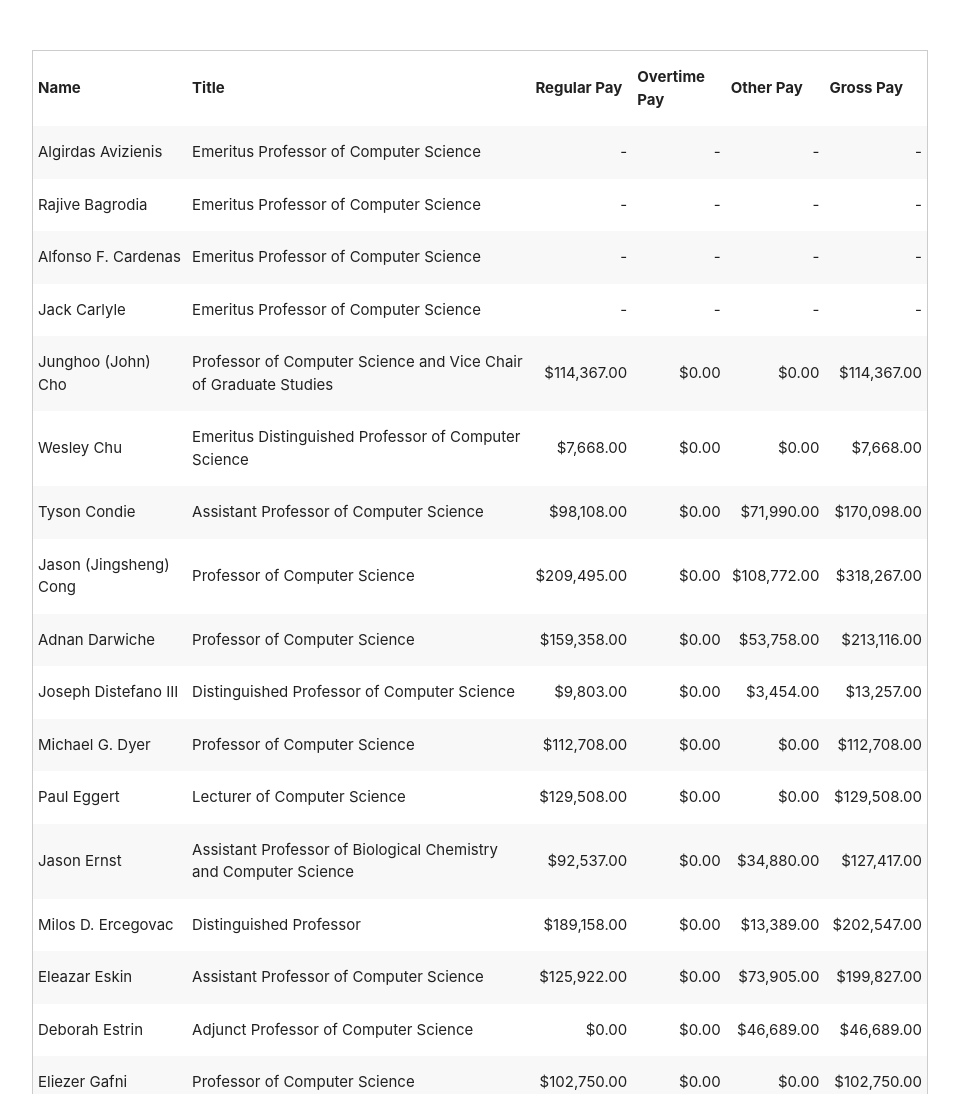
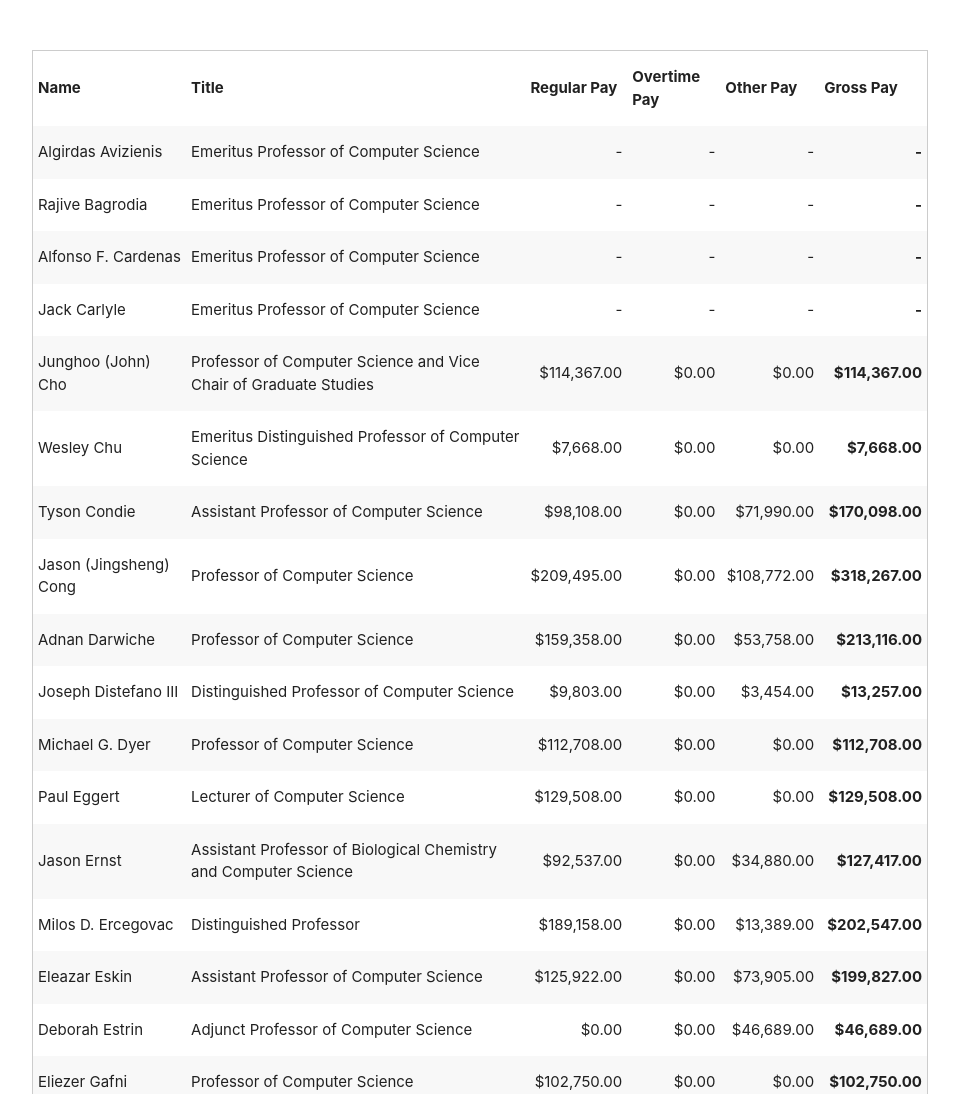
Before and after one commit to jacobnisnevich/ucla-cs-payroll, a plain HTML site: page index.html in a window 1280 px wide. Shown: the top 1094 px of the page, without its empty margins (160-1119 px from the left). Drawn offline with nearby package versions, Linux system fonts and the light colour scheme.

Commit message:
made last column bold

```diff
--- a/index.html
+++ b/index.html
@@ -32,7 +32,7 @@ $(document).ready(function() {
 			"</td><td data-value='" + professor.regular_pay + "'>" + formatNumber(professor.regular_pay) +
 			"</td><td data-value='" + professor.overtime_pay + "'>" + formatNumber(professor.overtime_pay) +
 			"</td><td data-value='" + professor.other_pay + "'>" + formatNumber(professor.other_pay) +
-			"</td><td data-value='" + professor.gross_pay + "'>" + formatNumber(professor.gross_pay) +"</td></tr>");
+			"</td><td data-value='" + professor.gross_pay + "'><b>" + formatNumber(professor.gross_pay) +"</b></td></tr>");
 	});
 });
 
```
